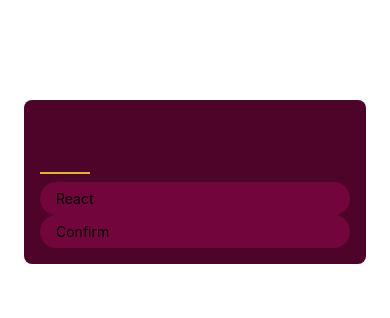
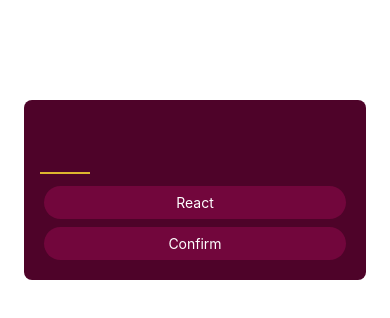
Before and after one commit to BKazimy/RN-guess-number-game-app, a React Native app: screen / in a window 390 px wide. Shown: the top 318 px of the page. Built offline with nearby package versions, Linux system fonts and the light colour scheme.

Commit message:
Nov 2, 2024, 12:27 AM

```diff
--- a/components/PrimaryButton.js
+++ b/components/PrimaryButton.js
@@ -6,11 +6,16 @@
     }
     return (
         <Pressable
-        style={styles.container}
+            style={styles.buttonContainer}
             onPress={pressHandler}
+            android_ripple={{color: '#640233'}}
         >
             <View>
-                <Text>{children}</Text>
+                <Text
+                    style={styles.buttonText}
+                >
+                    {children}
+                </Text>
             </View>
         </Pressable>
     );
@@ -20,11 +25,17 @@
 
 
 const styles = StyleSheet.create({
-    container: {
+    buttonContainer: {
         backgroundColor: '#72063c',
         borderRadius: 28,
         paddingVertical: 8,
         paddingHorizontal: 16,
         elevation: 2,
+        margin: 4,
+    },
+
+    buttonText: {
+        color: 'white',
+        textAlign: "center",
     }
 })
```
